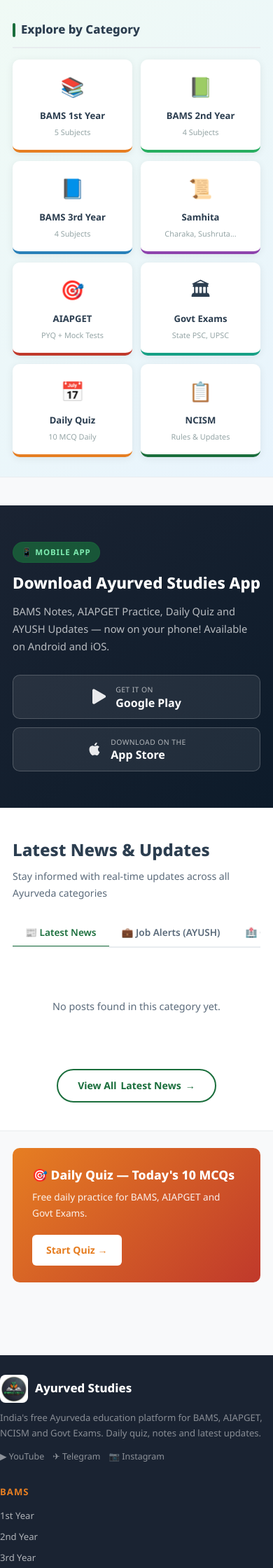
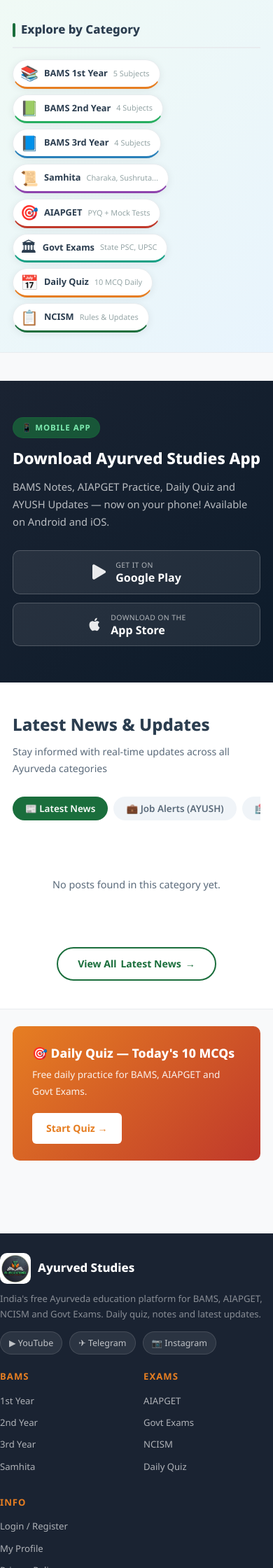
Before and after one commit to drpraveenpatel83/ayurved-site, a PHP site: page / in a window 390 px wide. Shown: the part 627-2867 px from the top of the page at 70% size. Run offline with PHP 8.4, Linux system fonts and the light colour scheme; data comes from the database, SQL or seed files in the repository; data that the repository does not hold is empty.

Commit message:
fix: mobile menu, round category chips, pill tabs, news card images, footer mobile layout
- Remove duplicate burger click handler in app.js (was canceling home.js handler)
- Add image thumbnail support to news cards in home.js
- Category cards: square grid → round pill chips
- News tabs: underline style → rounded pill buttons
- Footer: brand full-width on mobile, social links as pill badges, 2-col link grid

Co-Authored-By: Claude Sonnet 4.6 <noreply@anthropic.com>

```diff
--- a/assets/css/style.css
+++ b/assets/css/style.css
@@ -217,12 +217,12 @@ button{cursor:pointer;font-family:var(--font)}
 
 /* ── Category Section ───────────────────────────────── */
 .categories-section{background:linear-gradient(135deg,#f0faf5 0%,#e8f4fd 100%);padding:28px 0;border-top:1px solid var(--border);border-bottom:1px solid var(--border)}
-.cat-cards{display:grid;grid-template-columns:repeat(auto-fill,minmax(130px,1fr));gap:12px}
-.cat-card{background:#fff;border-radius:var(--radius);padding:16px 12px;text-align:center;box-shadow:var(--shadow);transition:.2s;text-decoration:none;color:var(--text);border-bottom:4px solid transparent}
-.cat-card:hover{transform:translateY(-3px);box-shadow:var(--shadow-lg)}
-.cat-card .icon{font-size:1.7rem;margin-bottom:7px}
-.cat-card .name{font-size:0.82rem;font-weight:700;color:var(--text)}
-.cat-card .count{font-size:0.68rem;color:var(--text-light);margin-top:3px}
+.cat-cards{display:flex;flex-wrap:wrap;gap:10px}
+.cat-card{background:#fff;border-radius:50px;padding:10px 20px 10px 14px;text-align:left;box-shadow:var(--shadow);transition:.2s;text-decoration:none;color:var(--text);border:1.5px solid var(--border);display:inline-flex;align-items:center;gap:8px;border-bottom:3px solid transparent}
+.cat-card:hover{transform:translateY(-2px);box-shadow:var(--shadow-lg);border-color:currentColor}
+.cat-card .icon{font-size:1.3rem;line-height:1;flex-shrink:0}
+.cat-card .name{font-size:0.84rem;font-weight:700;color:var(--text)}
+.cat-card .count{font-size:0.68rem;color:var(--text-light);white-space:nowrap}
 
 /* ── Quiz Boxes Section ─────────────────────────────── */
 .quiz-boxes-section{padding:28px 0;background:#fff;border-bottom:1px solid var(--border)}
@@ -266,18 +266,24 @@ button{cursor:pointer;font-family:var(--font)}
 .news-section-title{font-size:1.5rem;font-weight:800;color:var(--text);margin-bottom:6px}
 .news-section-sub{font-size:0.88rem;color:var(--text-mid)}
 /* Tabs */
-.news-tabs-wrap{overflow-x:auto;-webkit-overflow-scrolling:touch;scrollbar-width:none;margin-bottom:24px;border-bottom:2px solid var(--border)}
+.news-tabs-wrap{overflow-x:auto;-webkit-overflow-scrolling:touch;scrollbar-width:none;margin-bottom:24px}
 .news-tabs-wrap::-webkit-scrollbar{display:none}
-.news-tabs{display:flex;gap:0;min-width:max-content}
-.news-tab{background:none;border:none;border-bottom:3px solid transparent;padding:10px 18px;font-size:0.85rem;font-weight:600;color:var(--text-mid);cursor:pointer;white-space:nowrap;transition:.18s;margin-bottom:-2px;font-family:var(--font)}
-.news-tab:hover{color:var(--primary)}
-.news-tab.active{color:var(--primary);border-bottom-color:var(--primary)}
+.news-tabs{display:flex;gap:8px;min-width:max-content;padding:4px 0}
+.news-tab{background:#f0f4f8;border:none;border-radius:24px;padding:8px 18px;font-size:0.84rem;font-weight:600;color:var(--text-mid);cursor:pointer;white-space:nowrap;transition:.18s;font-family:var(--font)}
+.news-tab:hover{background:#e0efe8;color:var(--primary)}
+.news-tab.active{background:var(--primary);color:#fff}
 /* News posts grid — 2 columns */
 .news-posts-grid{display:grid;grid-template-columns:repeat(2,1fr);gap:12px;min-height:120px}
 @media(max-width:640px){.news-posts-grid{grid-template-columns:1fr}}
 /* News card */
-.news-card{display:flex;flex-direction:column;gap:8px;background:#fff;border-radius:var(--radius);padding:16px 18px;border:1px solid var(--border);border-left:4px solid var(--primary);transition:.2s;text-decoration:none;color:var(--text)}
-.news-card:hover{box-shadow:0 4px 20px rgba(0,0,0,.08);border-color:#c8dcca;border-left-color:var(--accent);transform:translateY(-1px)}
+.news-card{display:flex;flex-direction:column;background:#fff;border-radius:var(--radius);overflow:hidden;border:1px solid var(--border);border-left:4px solid var(--primary);transition:.2s;text-decoration:none;color:var(--text)}
+.news-card:hover{box-shadow:0 4px 20px rgba(0,0,0,.08);border-color:#c8dcca;border-left-color:var(--accent);transform:translateY(-2px)}
+.news-card-img{aspect-ratio:16/7;overflow:hidden;background:#e8ecef;flex-shrink:0;border-left:none}
+.news-card-img img{width:100%;height:100%;object-fit:cover;display:block;transition:.35s}
+.news-card:hover .news-card-img img{transform:scale(1.04)}
+.news-card.has-img{border-left-color:transparent;border-top:3px solid var(--primary)}
+.news-card.has-img:hover{border-top-color:var(--accent)}
+.news-card-body{padding:14px 16px;display:flex;flex-direction:column;gap:7px;flex:1}
 .news-card-top{display:flex;align-items:center;justify-content:space-between;gap:8px}
 .news-card-badges{display:flex;align-items:center;gap:6px;flex-wrap:wrap}
 .badge-new{background:#E74C3C;color:#fff;font-size:0.62rem;font-weight:700;padding:2px 7px;border-radius:3px;letter-spacing:.02em}
@@ -331,31 +337,36 @@ button{cursor:pointer;font-family:var(--font)}
 .footer-top{padding:36px 0 28px}
 .footer-grid{display:grid;grid-template-columns:2fr 1fr 1fr 1fr;gap:28px}
 .footer-logo-wrap{display:flex;align-items:center;gap:10px;margin-bottom:10px}
-.footer-logo{width:40px;height:40px;border-radius:8px;object-fit:contain;flex-shrink:0}
+.footer-logo{width:44px;height:44px;border-radius:10px;object-fit:contain;flex-shrink:0}
 .footer-brand .site-name{font-size:1.05rem;font-weight:800;color:#fff}
 .footer-brand p{font-size:0.82rem;opacity:.6;line-height:1.7;margin-top:6px}
-.footer-social{display:flex;gap:12px;margin-top:12px;flex-wrap:wrap}
-.footer-social a{font-size:0.78rem;color:rgba(255,255,255,.5);transition:.18s}
-.footer-social a:hover{color:#fff}
+.footer-social{display:flex;gap:10px;margin-top:14px;flex-wrap:wrap}
+.footer-social a{font-size:0.78rem;color:rgba(255,255,255,.7);background:rgba(255,255,255,.08);border:1px solid rgba(255,255,255,.12);border-radius:20px;padding:5px 12px;transition:.18s;text-decoration:none}
+.footer-social a:hover{color:#fff;background:rgba(255,255,255,.15)}
 .footer-col h4{font-size:0.82rem;font-weight:700;text-transform:uppercase;letter-spacing:.08em;color:var(--accent);margin-bottom:12px}
-.footer-col a{display:block;font-size:0.82rem;color:rgba(255,255,255,.65);margin-bottom:8px;transition:.18s;word-break:break-word}
-.footer-col a:hover{color:#fff}
+.footer-col a{display:block;font-size:0.82rem;color:rgba(255,255,255,.65);margin-bottom:9px;transition:.18s;word-break:break-word;text-decoration:none}
+.footer-col a:hover{color:#fff;padding-left:4px}
 .footer-bottom{border-top:1px solid rgba(255,255,255,.08);padding:14px 0;text-align:center;font-size:0.78rem;opacity:.5;word-wrap:break-word}
 
-@media(max-width:768px){
-  .footer-grid{grid-template-columns:1fr 1fr}
+@media(max-width:900px){
+  .footer-grid{grid-template-columns:1fr 1fr;gap:24px}
   .footer-top{padding:28px 0 20px}
+  .footer-brand{grid-column:1/-1}
 }
 @media(max-width:480px){
-  .footer-grid{grid-template-columns:1fr}
+  .footer-grid{grid-template-columns:1fr 1fr;gap:20px}
+  .footer-brand{grid-column:1/-1}
   .footer-bottom{font-size:0.72rem;padding:12px 0}
 }
 
 /* ── Mobile Global Fixes ─────────────────────────────── */
 @media(max-width:960px){
-  .news-tabs-wrap{overflow-x:auto;-webkit-overflow-scrolling:touch;scrollbar-width:none}
+  .news-tabs-wrap{overflow-x:auto;-webkit-overflow-scrolling:touch;scrollbar-width:none;padding-bottom:4px}
   .news-tabs-wrap::-webkit-scrollbar{display:none}
   .news-tabs{flex-wrap:nowrap;min-width:max-content}
+  .cat-cards{gap:8px}
+  .cat-card{padding:8px 14px 8px 10px}
+  .cat-card .name{font-size:0.8rem}
 }
 /* Slider track must NOT have max-width:100% or it breaks */
 .slider-track{max-width:none!important}
--- a/assets/js/app.js
+++ b/assets/js/app.js
@@ -81,19 +81,10 @@ const Toast = (() => {
 
 // ── Navbar ─────────────────────────────────────────────────────
 function initNavbar() {
-  const burger = document.getElementById('nav-burger');
-  const menu   = document.getElementById('nav-menu');
   const loginBtn  = document.getElementById('nav-login-btn');
   const userBtn   = document.getElementById('nav-user-btn');
   const userName  = document.getElementById('nav-user-name');
   const logoutBtn = document.getElementById('nav-logout-btn');
-
-  if (burger && menu) {
-    burger.addEventListener('click', () => menu.classList.toggle('open'));
-    document.addEventListener('click', (e) => {
-      if (!burger.contains(e.target) && !menu.contains(e.target)) menu.classList.remove('open');
-    });
-  }
 
   // Highlight active nav link
   const links = document.querySelectorAll('.navbar-menu a');
--- a/assets/js/home.js
+++ b/assets/js/home.js
@@ -178,15 +178,21 @@ function _newsCardHtml(p, index) {
   const newBadge  = index < 2 ? '<span class="badge-new">🔴 New</span>' : '';
   const mustBadge = p.featured ? '<span class="badge-must">📋 Must Read</span>' : '';
   const catBadge  = p.category ? `<span class="news-card-cat-badge">${esc(p.category)}</span>` : '';
+  const imgHtml   = p.image_url
+    ? `<div class="news-card-img"><img src="${esc(p.image_url)}" alt="${esc(p.title)}" loading="lazy"></div>`
+    : '';
 
   return `
-    <a href="/${esc(p.slug)}/" class="news-card">
-      <div class="news-card-top">
-        <div class="news-card-badges">${catBadge}${newBadge}${mustBadge}</div>
-        <span class="news-card-arrow">→</span>
+    <a href="/${esc(p.slug)}/" class="news-card${p.image_url ? ' has-img' : ''}">
+      ${imgHtml}
+      <div class="news-card-body">
+        <div class="news-card-top">
+          <div class="news-card-badges">${catBadge}${newBadge}${mustBadge}</div>
+          <span class="news-card-arrow">→</span>
+        </div>
+        <span class="news-card-title">${esc(p.title)}</span>
+        <div class="news-card-meta">${fmtDate(p.published_at)} · By ${esc(p.author || 'Admin')}</div>
       </div>
-      <span class="news-card-title">${esc(p.title)}</span>
-      <div class="news-card-meta">${fmtDate(p.published_at)} · By ${esc(p.author || 'Admin')}</div>
     </a>`;
 }
 
```
